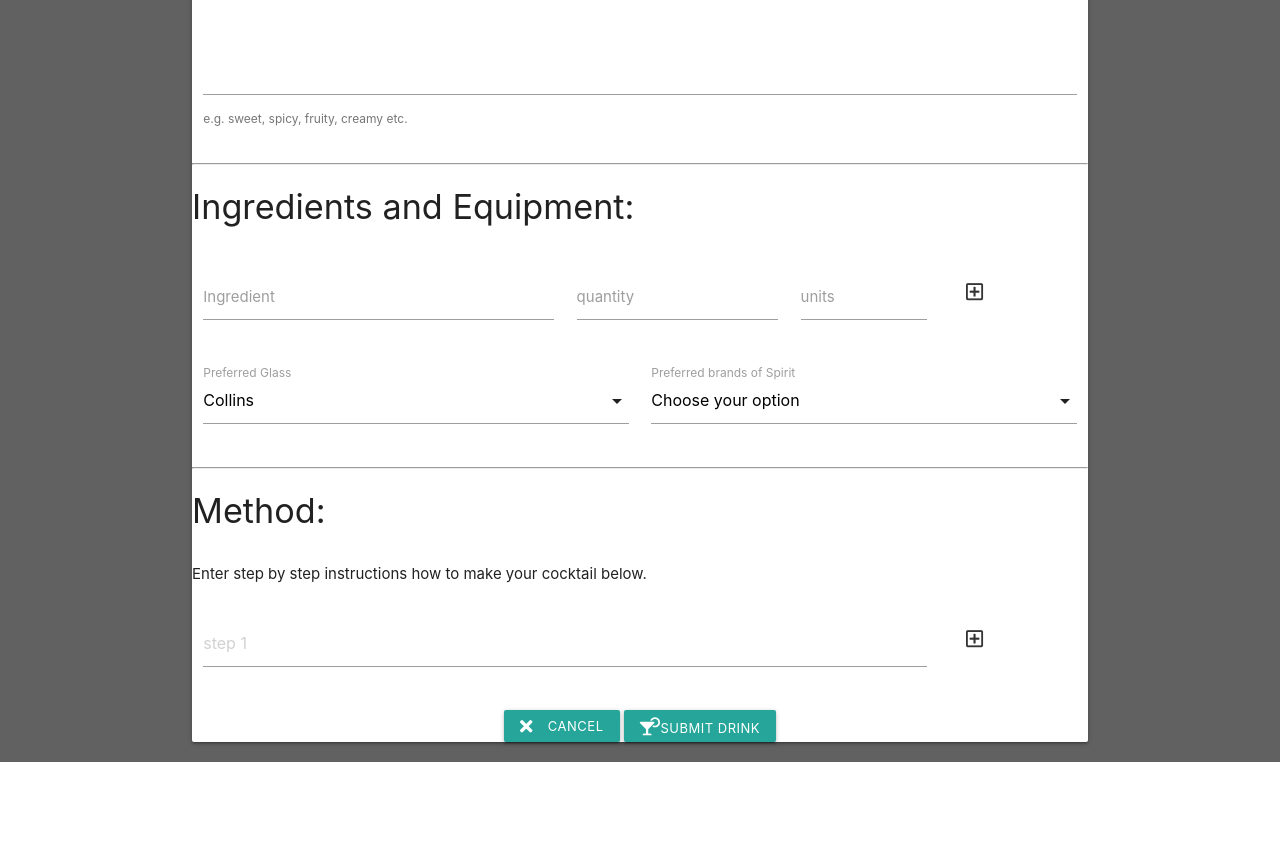
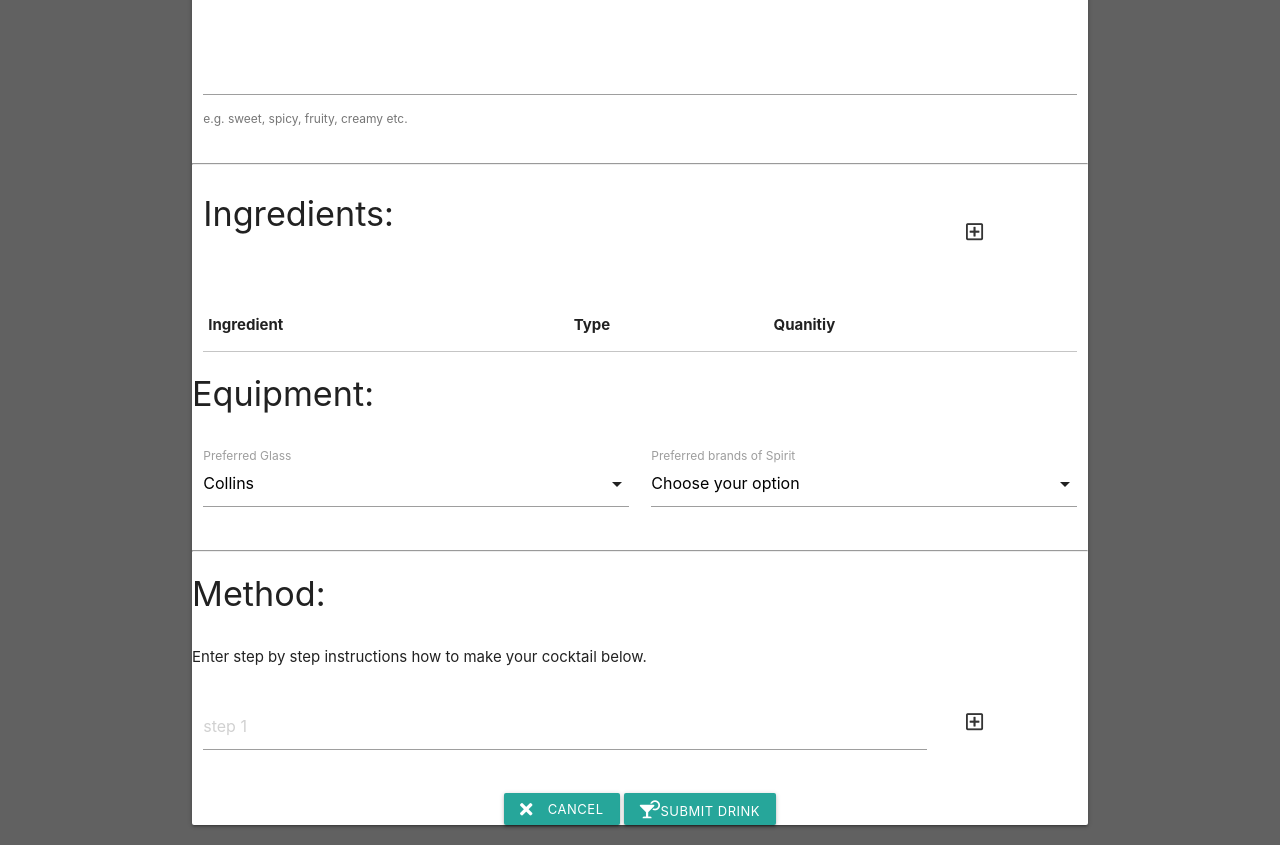
Before and after one commit to kev20006/drinkit, a Flask app: page /c/cocktail in a window 1280 px wide. Shown: the part 514-1359 px from the top of the page. Before the commit the page ends 1276 px from the top, so only its background shows below. Run offline with Flask 2, Linux system fonts and the light colour scheme; the visitor is signed in with stand-in values (Sample User, id 1); lists and menus that the app fills with data are empty; some libraries are stand-ins or nearby versions.

Commit message:
added an ajax end point for retrieving ingredients by type, changed the interface adding new ingredients to a drink

```diff
--- a/app.py
+++ b/app.py
@@ -1,6 +1,7 @@
 import pymongo
 from pymongo import MongoClient
 from bson import ObjectId
+from bson.json_util import dumps
 
 from datetime import datetime
 from flask import Flask, redirect, render_template, request, session, url_for
@@ -15,7 +16,6 @@ app.secret_key = 'any random string'
 
 
 def aggregate_cocktail_previews(cocktails):
-    cocktailPreviews = []
     cocktailDetails = cocktails.aggregate([
         {"$lookup":
             {
@@ -129,4 +129,15 @@ def new_drink():
     else:
         return redirect(url_for("index"))
 
+
+#ajax routes
+@app.route('/api/ingredients/<type>')
+def get_ingredients_by_type(type):
+    print(type)
+    connection = mongo_connect(mongo_uri)
+    ingredients = connection["ingredients"].find({"type":type})
+    return dumps(ingredients)
+
+
+
 app.run(debug=True)
--- /dev/null
+++ b/static/scripts/addingredient.js
@@ -0,0 +1,87 @@
+
+
+let getIngredients = (trigger) =>{
+    document.getElementById('ingredient-selector')
+            .innerHTML = 'fetching ingredients...';
+    let xhr = new XMLHttpRequest();
+    xhr.onload = () =>{
+        if (xhr.status >= 200 && xhr.status < 300){
+            let target = document.getElementById('ingredient-selector')
+            target.innerHTML = '';
+            data = JSON.parse(xhr.response);
+            let select = document.createElement("select")
+            select.id = "ingredient-select"
+            select.innerHTML = '<option disabled selected>Choose your option</option>';
+            data.forEach(element => {
+                select.innerHTML += `<option value="${element.name}">${element.name}</option>`;
+            })
+            select.innerHTML += `<option value="new">add new</option>`;
+            let label= document.createElement('label');
+            label.textContent = `type of ${trigger.value}`;
+            select.onchange = (event)=>{
+                if(event.target.value == "new"){
+                    target.innerHTML = '';
+                    ingredientInput = document.createElement("input");
+                    ingredientInput.id = "ingredient-select";
+                    ingredientInput.type = "text";
+                    label.for = "ingredient-select";
+                    label.textContent = "Enter New Ingredient";
+                    target.appendChild(ingredientInput);
+                    target.appendChild(label);
+                }
+            };
+            target.appendChild(select);
+            target.appendChild(label);
+            var selectelems = document.querySelectorAll('select');
+            var instances = M.FormSelect.init(selectelems, {});
+        }
+        else{
+            console.log('The request failed!')
+        }
+    }
+
+    xhr.open('GET', `/api/ingredients/${trigger.value}`);
+    xhr.send();
+
+}
+
+
+let addToTable = () =>{
+    console.log(document.getElementById('ingredient-select').value);
+    console.log(document.getElementById('quantity').value);
+    console.log(document.getElementById('type-selector').value);
+    let htmlString =
+    `<tr>
+        <td>${document.getElementById('ingredient-select').value}</td>
+        <td>${document.getElementById('type-selector').value}</td>
+        <td>${document.getElementById('quantity').value}</td>
+    </tr>`
+    document.getElementById('ingredients-table').innerHTML += htmlString;
+}
+
+let newIngredient = (e) => {
+    let htmlString = `
+            <div class="row">
+                <div class="input-field col s5">
+                    <input id="ingredient-${index} class="ingredient" type="text">
+                    <label for="ingredient-${index}">Ingredient</label>
+                </div>
+                <div class="input-field col s3">
+                    <input id="quantity-${index}" type="text" class="quantity">
+                    <label for="quantity-${index}">quantity</label>
+                </div>
+                <div class="input-field col s2">
+                    <input id="units-${index}" type="text" class="quantity">
+                    <label for="units-${index}">units</label>
+                </div>
+                <div class="input-field col s2">
+                    <a class="waves-effect waves-teal btn-flat"><i id="add-${index}" class="far fa-plus-square" onclick="newIngredient(this)"></i></a>
+                </div>
+            </div>
+        `;
+    let div = document.createElement("div");
+    div.className = "row";
+    div.innerHTML = htmlString;
+    document.getElementById("ingredients").append(div);
+
+}
--- a/templates/addcocktail.html
+++ b/templates/addcocktail.html
@@ -46,25 +46,41 @@
         <hr>
         <div id="ingredients">
             <div class="row">
-              <h4>Ingredients and Equipment:</h4>
+                <div class="col s10">
+                    <h4>Ingredients:</h4>
+                </div>
+                <div class="input-field col s2">
+                    <h4>
+                        <a class="waves-effect waves-teal btn-flat modal-trigger"
+                        href="#new-ingredient">
+
+                            <i id="add-1" class="far fa-plus-square"></i>
+
+                        </a>
+                    </h4>
+                </div>
             </div>
             <div class="row">
-                <div class="input-field col s5">
-                    <input id="ingredient-1" class="ingredient" type="text">
-                    <label for="ingredient-1">Ingredient</label>
-                </div>
-                <div class="input-field col s3">
-                    <input id="quantity-1" type="text" class="quantity">
-                    <label for="quantity-1">quantity</label>
-                </div>
-                <div class="input-field col s2">
-                    <input id="units-1" type="text" class="quantity">
-                    <label for="units-1">units</label>
-                </div>
-                <div class="input-field col s2">
-                    <a class="waves-effect waves-teal btn-flat"><i id="add-1" class="far fa-plus-square" onclick="newIngredient(this)"></i></a>
+                <div class="col s12">
+                    <table>
+                        <thead>
+                            <tr>
+                                <th>Ingredient</th>
+                                <th>Type</th>
+                                <th>Quanitiy</th>
+                            </tr>
+                        </thead>
+                        <tbody id="ingredients-table">
+                        </tbody>
+                        <tfoot>
+                            <tr></tr>
+                        </tfoot>
+                    </table>
                 </div>
             </div>
+        </div>
+        <div class="row">
+            <h4>Equipment:</h4>
         </div>
         <div class="row">
             <div class="input-field col s12 m6">
@@ -126,11 +142,42 @@
 
         </div>
     </div>
+    <!-- Modals -->
+    <!-- Add Ingredient -->
+    <div id="new-ingredient" class="modal">
+        <div class="modal-content">
+            <h4>Add New Ingredient</h4>
+            <div id="ingredient-row"class="row">
+                <div class="input-field col s4">
+                    <select id="type-selector" onchange="getIngredients(this);">
+                        <option disabled selected>Choose your option</option>
+                        <option value="spirit">Spirit</option>
+                        <option value="garnish">Garnish</option>
+                        <option value="mixer">Mixer</option>
+                    </select>
+                    <label>Type of Ingredient</label>
+                </div>
+                <div id="ingredient-selector" class="input-field col s4">
+                </div>
+                <div id="quantity-input" class="input-field col s4">
+                    <input id="quantity" type="text">
+                    <label for="quantity">quantity</label>
+                    <span class="helper-text">2 oz, 3 ml, 1 slice</span>
+                </div>
+            </div>
+        </div>
+        <div class="modal-footer">
+            <a class="modal-close waves-effect waves-green btn-flat" onclick="addToTable()">add</a>
+        </div>
+    </div>
+    <!-- End of Add Ingredient -->
+    <!-- End of Modals -->
 
+    <script src="/static/scripts/addingredient.js" charset="utf-8"></script>
+    <script>
 
+    document.addEventListener('DOMContentLoaded', () => {
 
-    <script>
-    document.addEventListener('DOMContentLoaded', ()=> {
             let chipsElems = document.querySelectorAll('.chips');
             var chipinstances = M.Chips.init(chipsElems, {
                 autocompleteOptions: {
@@ -146,37 +193,11 @@
                     minLength: 1
                 }
             });
-    });
+            var elems = document.querySelectorAll('.modal');
+            var instances = M.Modal.init(elems, {});
 
 
-    let newIngredient = (e) =>{
-        let index = parseInt(e.id.split("-")[1]) + 1
-        e.parentNode.parentNode.removeChild(e.parentNode);
-        let htmlString = `
-            <div class="row">
-                <div class="input-field col s5">
-                    <input id="ingredient-${index} class="ingredient" type="text">
-                    <label for="ingredient-${index}">Ingredient</label>
-                </div>
-                <div class="input-field col s3">
-                    <input id="quantity-${index}" type="text" class="quantity">
-                    <label for="quantity-${index}">quantity</label>
-                </div>
-                <div class="input-field col s2">
-                    <input id="units-${index}" type="text" class="quantity">
-                    <label for="units-${index}">units</label>
-                </div>
-                <div class="input-field col s2">
-                    <a class="waves-effect waves-teal btn-flat"><i id="add-${index}" class="far fa-plus-square" onclick="newIngredient(this)"></i></a>
-                </div>
-            </div>
-        `;
-        let div = document.createElement("div");
-        div.className = "row";
-        div.innerHTML = htmlString;
-        document.getElementById("ingredients").append(div);
-
-    }
+    });
 
     let newStep = (e)=> {
         let index = parseInt(e.id.split("-")[2]) + 1
```
Lines whose indentation alone changed are shown as unchanged.
